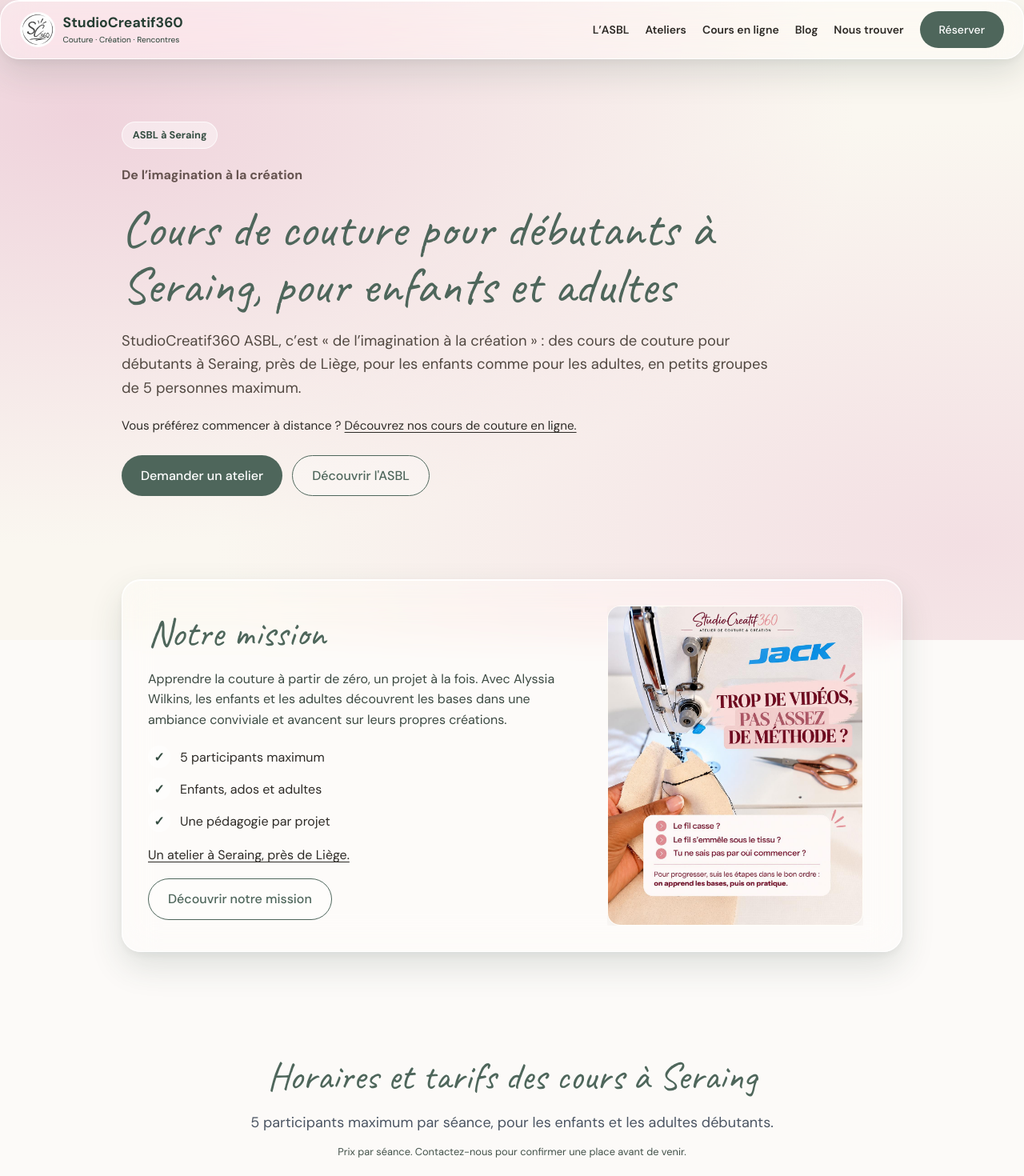
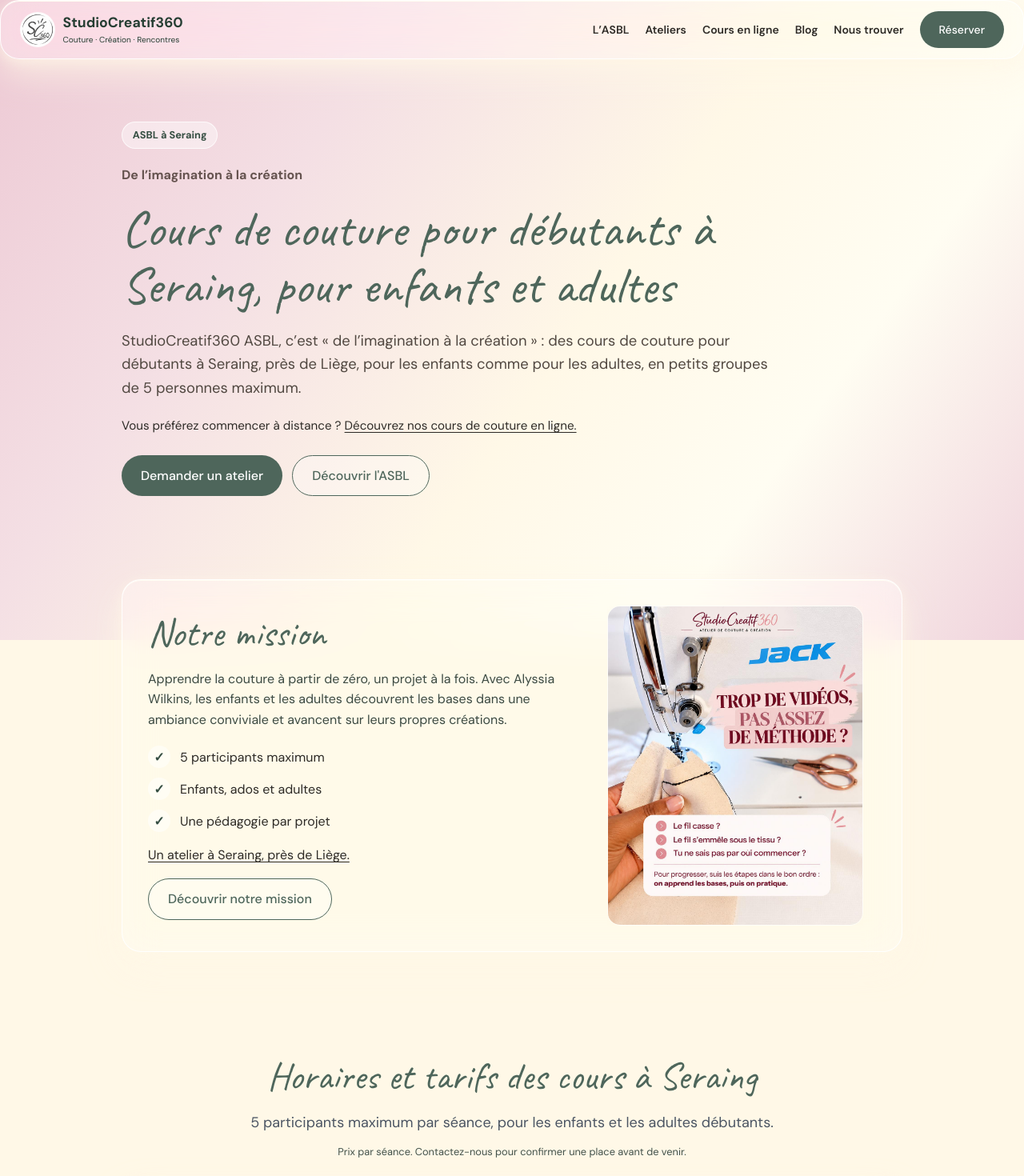
Before and after one commit to sasaelie/studio-creatif-360, a Next.js app: page / in a window 1280 px wide. Shown: the top 1470 px of the page at 80% size. Built offline with nearby package versions, Linux system fonts and the light colour scheme.

Commit message:
style(theme): harmoniser le fond et les ombres ivoire

```diff
--- a/app/globals.css
+++ b/app/globals.css
@@ -3,8 +3,17 @@
 @tailwind utilities;
 
 @layer base {
+  :root {
+    --studio-ivory: #fff8e7;
+    --studio-powder-pink: #edc9d4;
+    --studio-shadow-rgb: 255 248 231;
+    --studio-panel-shadow: 0 18px 42px rgb(var(--studio-shadow-rgb) / .7), 0 4px 14px rgb(var(--studio-shadow-rgb) / .5), inset 0 1px 0 #fffdf2;
+    --studio-header-shadow: 0 8px 28px rgb(var(--studio-shadow-rgb) / .8);
+    --studio-paper-shadow: 0 7px 20px rgb(var(--studio-shadow-rgb) / .75);
+  }
   body {
     @apply bg-ivoire text-texte-fonce antialiased;
+    background-color: var(--studio-ivory);
     overflow-wrap: anywhere;
     isolation: isolate;
     line-height: 1.6;
@@ -30,9 +39,7 @@
     z-index: -1;
     pointer-events: none;
     background:
-      radial-gradient(ellipse at 8% 18%, #efd3dc 0%, transparent 58%),
-      radial-gradient(ellipse at 95% 85%, #f3dfe3 0%, transparent 55%),
-      #faf7f0;
+      linear-gradient(125deg, var(--studio-powder-pink) 0%, #f4dfe4 28%, var(--studio-ivory) 55%, #fffdf2 75%, #f0d4dd 100%);
   }
   .button-primary, .button-secondary {
     display: inline-flex;
--- a/components/Header.module.css
+++ b/components/Header.module.css
@@ -1,5 +1,5 @@
 .header { composes: panel from './ui/GlassSurface.module.css'; position: fixed; inset: 0 0 auto; z-index: 50; border-radius: 0 0 1.25rem 1.25rem; padding-block: .8rem; transition: padding .2s, box-shadow .2s; container: site-header / inline-size; }
-.scrolled { padding-block: .5rem; box-shadow: 0 8px 28px rgb(46 68 58 / .18); }
+.scrolled { padding-block: .5rem; box-shadow: var(--studio-header-shadow); }
 .layout { display: flex; flex-wrap: wrap; align-items: center; justify-content: space-between; gap: .75rem; }
 .layout > :last-child { margin-inline-start: auto; }
 .logo { display: inline-flex; flex: 1 1 12rem; max-width: 100%; min-width: 0; container: site-header-brand / inline-size; }
--- a/components/navigation/MobileMenu.module.css
+++ b/components/navigation/MobileMenu.module.css
@@ -1,7 +1,7 @@
 .mobile { flex-shrink: 0; }
 .trigger, .close { color: #354e42; background: rgb(255 255 255 / .38); border: 1px solid rgb(255 255 255 / .9); border-radius: 2rem; padding: .5rem .85rem; min-height: 2.75rem; font-size: .9rem; font-weight: 700; white-space: nowrap; }
 .dialog { composes: panel from '../ui/GlassSurface.module.css'; color: #263e33; padding: 0; width: min(27rem, calc(100% - 2rem)); max-height: calc(100dvh - 2rem); margin: auto; overflow-y: auto; }
-.dialog::backdrop { background: rgb(31 49 40 / .32); -webkit-backdrop-filter: blur(4px); backdrop-filter: blur(4px); }
+.dialog::backdrop { background: rgb(var(--studio-shadow-rgb) / .45); -webkit-backdrop-filter: blur(4px); backdrop-filter: blur(4px); }
 .panel { padding: clamp(.75rem, 4vw, 1.25rem); }
 .heading { display: flex; flex-wrap: wrap; align-items: center; justify-content: space-between; gap: .75rem; }
 .heading h2 { font-size: 1.1rem; font-family: var(--font-dm-sans), sans-serif; font-weight: 700; overflow-wrap: normal; }
--- a/components/ui/GlassSurface.module.css
+++ b/components/ui/GlassSurface.module.css
@@ -1,7 +1,7 @@
 .panel {
   background: #f9f6f2;
   border: 1px solid rgb(255 255 255 / .9);
-  box-shadow: 0 18px 42px rgb(46 68 58 / .14), 0 4px 12px rgb(46 68 58 / .05), inset 0 1px 0 rgb(255 255 255 / .95);
+  box-shadow: var(--studio-panel-shadow);
   border-radius: 1.5rem;
 }
 @supports ((backdrop-filter: blur(1px)) or (-webkit-backdrop-filter: blur(1px))) {
--- a/components/ui/Illustration.module.css
+++ b/components/ui/Illustration.module.css
@@ -1,5 +1,5 @@
 .frame { display: block; width: 100%; min-width: 0; }
-.image { display: block; width: 100%; height: auto; object-fit: contain; border: 1px solid #fffdf8; border-radius: 1rem; box-shadow: 0 7px 20px rgb(104 76 61 / .09); }
+.image { display: block; width: 100%; height: auto; object-fit: contain; border: 1px solid #fffdf8; border-radius: 1rem; box-shadow: var(--studio-paper-shadow); }
 .banner { max-width: 48rem; margin-inline: auto; }
 .large { max-width: 28rem; margin-inline: auto; }
 .fallback { display: grid; place-items: center; min-height: 12rem; padding: 1rem; border: 1px solid #fffdf8; border-radius: 1rem; background: #faf7f0; }
```
Also changed, not shown: 2 other files (tests, documents, lock files or other folders).
